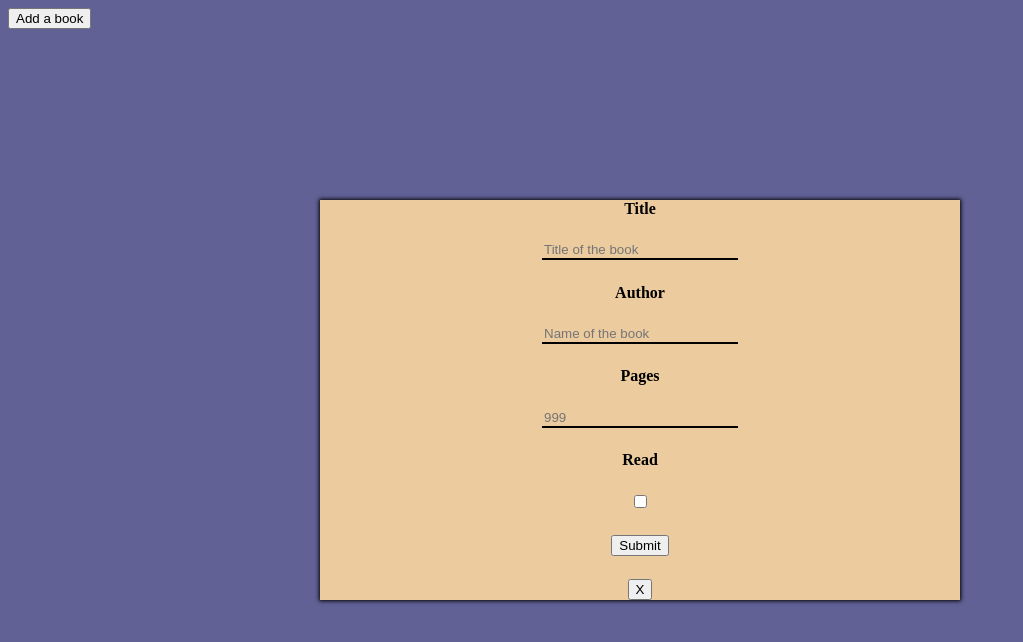
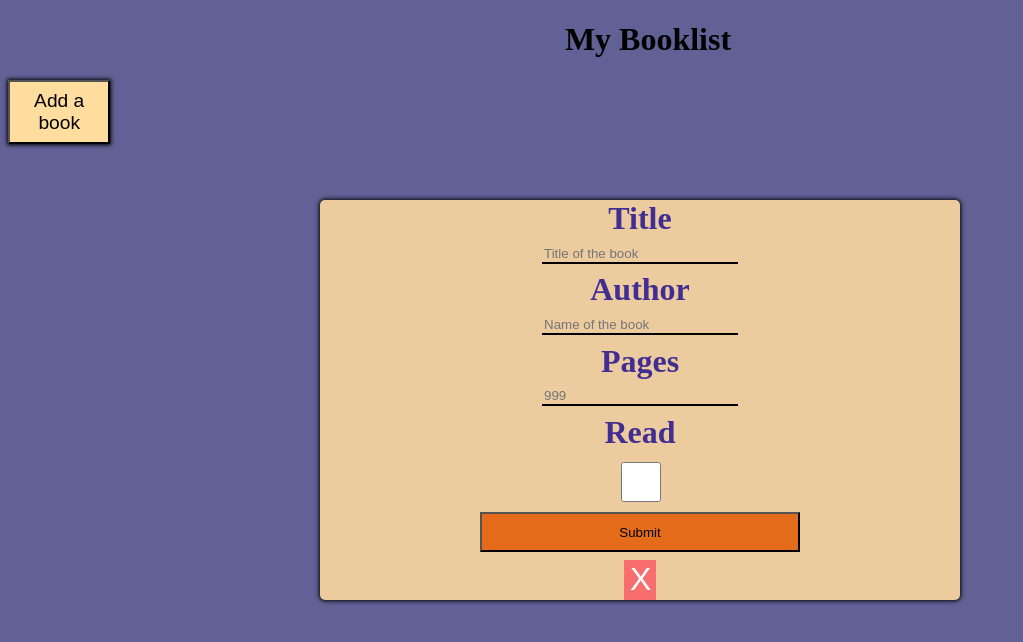
Before and after one commit to SpiderWacho/library, a plain HTML site: page index.html in a window 1280 px wide. Both pictures are taken after a click on the button "Add a book". Shown: the whole page, without its empty margins (0-1023 px from the left). Drawn offline with Linux system fonts and the light colour scheme.

Commit message:
worked on some css rules

```diff
--- a/index.html
+++ b/index.html
@@ -6,6 +6,7 @@
         <title>Library</title>
     </head>
     <body>
+        <h1>My Booklist</h1>
         <button id="btnNewBook">Add a book</button>
         <div id="bookForm">
         <form id="formNewBook">
@@ -19,7 +20,7 @@
             <input type="number" id="pages" class="bookInput" name="pages" placeholder="999" min="1" max="9999">
 
             <label for="status"><b>Read</b></label>
-            <input type="checkbox" id="status" name="status">
+            <input type="checkbox" class="status" id="status" name="status">
             <button id="submit">Submit</button>
             <button id="closeForm">X</button>
         </div>
--- a/script.js
+++ b/script.js
@@ -7,25 +7,23 @@ function Book(title, author, pages, status) {
     this.status = status;
 }
 
-bible = new Book("bible", "jesus", 526, "not read");
-br = new Book("blade runner", "philip", 324, "read");
-mr = new Book("maze runner", "unknow", 130, "read");
-myLibrary.push(bible);
-myLibrary.push(br);
-myLibrary.push(mr);
-
-
-
 const btnSubmit = document.querySelector("#submit");
 const btnNewBook = document.querySelector("#btnNewBook");
 const btnCloseForm = document.querySelector("#closeForm");
+
 
 btnSubmit.addEventListener("click", function(e){
     let title = document.getElementsByName("title")[0].value;
     let author = document.getElementsByName("author")[0].value;
     let pages = document.getElementsByName("pages")[0].value;
-    let status = document.getElementsByName("status")[0].value;
-    newBook = new Book(title, author, pages, status);
+    let readStatus = ""
+    if (document.getElementsByName("status")[0].value == "on") {
+        readStatus = "Read";
+    }
+    else {
+        readStatus = "Not read";
+    }
+    newBook = new Book(title, author, pages, readStatus);
     myLibrary.push(newBook);
     e.preventDefault();
     console.log(newBook)
--- a/styles.css
+++ b/styles.css
@@ -1,10 +1,32 @@
 
 body {
     background-color: rgb(97, 97, 150);
+    height: 100vh;
+    width: 100vw;
+}
+
+h1 {
+    text-align: center;
+}
+
+#btnNewBook {
+    position: relative;
+    height: 8%;
+    width: 8%;
+    background-color: rgb(255, 221, 158);
+    color: black;
+    font-size: 1.2em;
+    box-shadow: 0px 0px 4px 1px black;
+}
+
+#btnNewBook:hover {
+    background-color: rgb(253, 236, 204);
 }
 
 #bookForm {
     display: none;
+
+
 }
 
 #formNewBook {
@@ -12,9 +34,9 @@ body {
     position: fixed;
     top: 50%;
     left: 50%;
-    /* bring your own prefixes */
     transform: translate(-50%, -50%);
     box-shadow: 0px 0px 4px 1px black;
+    border-radius: 5px;
     display: flex;
     flex-direction: column;
     flex-wrap: wrap;
@@ -24,11 +46,42 @@ body {
     width: 50vw;
 }
 
+label {
+    font-size: 2em;
+    color:rgb(65, 46, 146)
+}
+
 .bookInput {
     background: none;
     border: none;
     border-bottom: 2px solid black;
     width: 30%;
+    transition: all 0.3s ease-in-out;
+}
+
+textarea:focus, input:focus{
+    outline: none;
+}
+
+.bookInput:focus  {
+    width: 35%;
+}
+
+
+input.status {
+    height: 10%;
+    width: 10%;
+    border: none;
+}
+
+#submit {
+    height: 10%;
+    width: 50%;
+    background-color: rgb(228, 107, 26);
+}
+
+#submit:hover {
+    background-color: rgb(219, 146, 97);
 }
 
 #bookList {
@@ -57,3 +110,16 @@ body {
     border: none;
 
 }
+
+#closeForm {
+    height: 10%;
+    width: 5%;
+    background-color: rgb(248, 109, 109);
+    color: white;
+    font-size: 2em;
+    border: none;
+}
+
+#closeForm:hover {
+    background-color: rgb(252, 161, 161);
+}
```
